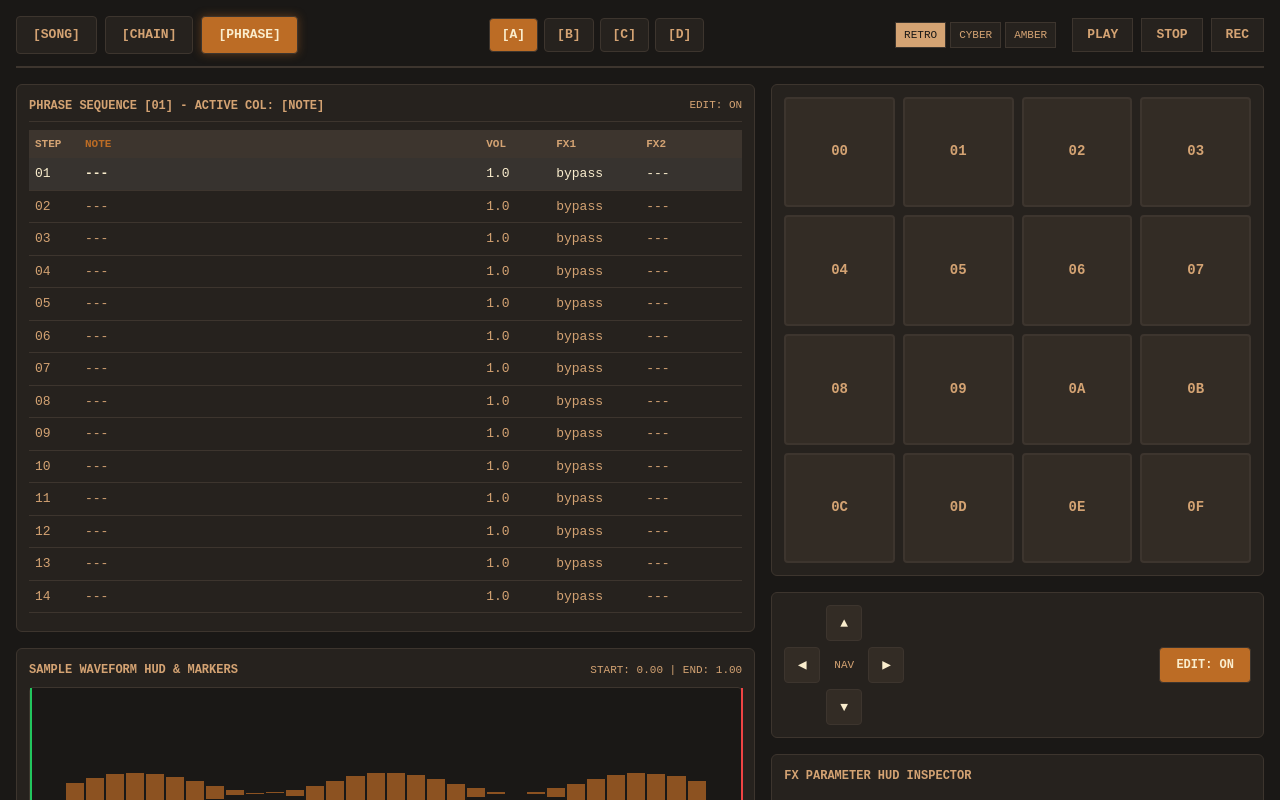
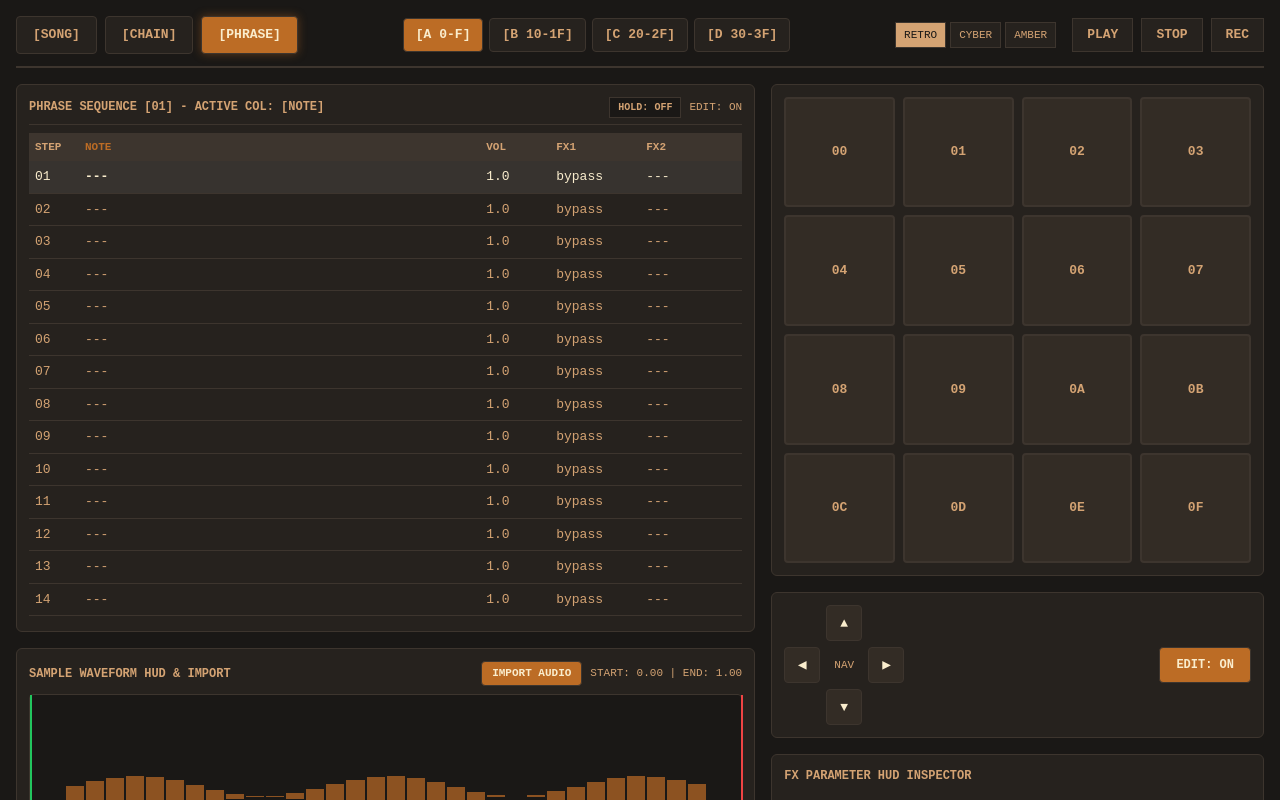
Before and after one commit to patromeo21/bredforge, a React (Vite) app: page / in a window 1280 px wide. Built offline with nearby package versions, Linux system fonts and the light colour scheme.

Commit message:
Update BredForgeCanvas.tsx

```diff
--- a/src/components/canvas/BredForgeCanvas.tsx
+++ b/src/components/canvas/BredForgeCanvas.tsx
@@ -1,5 +1,5 @@
 // ============================================================================
-// STAGE D - FINAL HARDWARE UI OVERHAUL (BredForgeCanvas.tsx)
+// STAGE D - NATIVE CORE INTERFACING & HARDWARE OVERHAUL (BredForgeCanvas.tsx)
 // ============================================================================
 
 import React, { useState, useEffect, useCallback, useRef } from 'react';
@@ -64,6 +64,7 @@ export const BredForgeCanvas: React.FC<BredForgeCanvasProps> = ({
   const [cursorRow, setCursorRow] = useState<number>(0);
   const [cursorCol, setCursorCol] = useState<ColumnType>('NOTE');
   const [isEditMode, setIsEditMode] = useState<boolean>(true);
+  const [isHoldActive, setIsHoldActive] = useState<boolean>(false);
 
   // Sample Waveform & FX Inspector States
   const [sampleStartPoint, setSampleStartPoint] = useState<number>(0.0);
@@ -78,6 +79,7 @@ export const BredForgeCanvas: React.FC<BredForgeCanvasProps> = ({
 
   const [activePadStates, setActivePadStates] = useState<boolean[]>(Array(16).fill(false));
   const canvasRef = useRef<HTMLCanvasElement | null>(null);
+  const fileInputRef = useRef<HTMLInputElement | null>(null);
 
   // Theme Color Configurations
   const themes = {
@@ -179,28 +181,31 @@ export const BredForgeCanvas: React.FC<BredForgeCanvasProps> = ({
     }
   }, [viewMode]);
 
-  // Handle Physical Pad Strike & Live Editing
-  const handlePadPress = useCallback((padIndex: number) => {
+  // Handle 64-Pad Continuous Bank Interfacing & Live Editing
+  const handlePadPress = useCallback((padIdx: number) => {
+    // Calculate absolute 64-pad index offset: A=0, B=16, C=32, D=48
+    const absolutePadIndex = (currentBankIndex * 16) + padIdx;
+
     setActivePadStates((prev) => {
       const next = [...prev];
-      next[padIndex] = true;
+      next[padIdx] = true;
       return next;
     });
 
     setTimeout(() => {
       setActivePadStates((prev) => {
         const next = [...prev];
-        next[padIndex] = false;
+        next[padIdx] = false;
         return next;
       });
     }, 120);
 
     if (onPadTrigger) {
-      onPadTrigger(currentBankIndex, padIndex);
+      onPadTrigger(currentBankIndex, padIdx);
     }
 
     if (audioGraph) {
-      const hexId = AudioGraph.getHexIdFromBank(currentBankIndex, padIndex);
+      const hexId = AudioGraph.getHexIdFromBank(currentBankIndex, padIdx);
       const padConfig = audioGraph.getPadConfig(hexId);
       if (padConfig && padConfig.fxType !== 'bypass') {
         audioGraph.punchInEffect(padConfig.fxType, 0.5);
@@ -216,15 +221,15 @@ export const BredForgeCanvas: React.FC<BredForgeCanvasProps> = ({
         const updatedPhrase = phrase.map((stepItem) => {
           if (stepItem.step === cursorRow + 1) {
             if (cursorCol === 'NOTE') {
-              return { ...stepItem, padId: padIndex };
+              return { ...stepItem, padId: absolutePadIndex };
             } else if (cursorCol === 'VOL') {
-              return { ...stepItem, vol: Math.min(1.0, (padIndex + 1) / 16.0) };
+              return { ...stepItem, vol: Math.min(1.0, (padIdx + 1) / 16.0) };
             } else if (cursorCol === 'FX1') {
-              const commandKey = `X${padIndex < 10 ? '0' + padIndex : padIndex.toString(16).toUpperCase()}`;
-              const resolvedFx: SPFxType = padIndex < 7 ? (TRACKER_FX1_COMMANDS[commandKey as keyof typeof TRACKER_FX1_COMMANDS] || 'bypass') : 'bypass';
+              const commandKey = `X${padIdx < 10 ? '0' + padIdx : padIdx.toString(16).toUpperCase()}`;
+              const resolvedFx: SPFxType = padIdx < 7 ? (TRACKER_FX1_COMMANDS[commandKey as keyof typeof TRACKER_FX1_COMMANDS] || 'bypass') : 'bypass';
               return { ...stepItem, fxType: resolvedFx };
             } else if (cursorCol === 'FX2') {
-              return { ...stepItem, fxParam: (padIndex / 15.0) * 10.0 };
+              return { ...stepItem, fxParam: (padIdx / 15.0) * 10.0 };
             }
           }
           return stepItem;
@@ -250,7 +255,7 @@ export const BredForgeCanvas: React.FC<BredForgeCanvasProps> = ({
     fxParam: null
   }));
 
-  const handlePlayAction = onPlayToggle || onPlay;
+  const handlePlayAction = onPlayToggle || onPlay || (() => {});
   const handleStopAction = onStop || (() => {});
 
   return (
@@ -294,7 +299,7 @@ export const BredForgeCanvas: React.FC<BredForgeCanvasProps> = ({
           ))}
         </div>
 
-        {/* BANK SELECTORS [A], [B], [C], [D] */}
+        {/* INDEPENDENT 64-PAD BANK SELECTORS [A], [B], [C], [D] */}
         <div style={{ display: 'flex', gap: '6px' }}>
           {['A', 'B', 'C', 'D'].map((bankLabel, idx) => (
             <button
@@ -310,7 +315,7 @@ export const BredForgeCanvas: React.FC<BredForgeCanvasProps> = ({
                 borderRadius: '4px',
               }}
             >
-              [{bankLabel}]
+              [{bankLabel} {(idx * 16).toString(16).toUpperCase()}-{(idx * 16 + 15).toString(16).toUpperCase()}]
             </button>
           ))}
         </div>
@@ -392,7 +397,23 @@ export const BredForgeCanvas: React.FC<BredForgeCanvasProps> = ({
 
             <div style={{ display: 'flex', justifyContent: 'space-between', alignItems: 'center', marginBottom: '8px', borderBottom: `1px solid ${currentTheme.border}`, paddingBottom: '6px' }}>
               <span style={{ fontSize: '12px', fontWeight: 'bold' }}>PHRASE SEQUENCE [{activePhraseKey}] - ACTIVE COL: [{cursorCol}]</span>
-              <span style={{ fontSize: '11px' }}>EDIT: {isEditMode ? 'ON' : 'OFF'}</span>
+              <div style={{ display: 'flex', gap: '8px', alignItems: 'center' }}>
+                <button
+                  onClick={() => setIsHoldActive(!isHoldActive)}
+                  style={{
+                    backgroundColor: isHoldActive ? '#eab308' : currentTheme.bg,
+                    color: isHoldActive ? '#000' : currentTheme.text,
+                    border: `1px solid ${currentTheme.border}`,
+                    padding: '2px 8px',
+                    fontSize: '10px',
+                    fontWeight: 'bold',
+                    cursor: 'pointer',
+                  }}
+                >
+                  HOLD: {isHoldActive ? 'LOCKED' : 'OFF'}
+                </button>
+                <span style={{ fontSize: '11px' }}>EDIT: {isEditMode ? 'ON' : 'OFF'}</span>
+              </div>
             </div>
 
             <div style={{ display: 'flex', flexDirection: 'column', flex: 1, overflowY: 'auto' }}>
@@ -440,15 +461,43 @@ export const BredForgeCanvas: React.FC<BredForgeCanvasProps> = ({
             </div>
           </div>
 
-          {/* INTERACTIVE SAMPLE WAVEFORM HUD & RANGE MARKERS */}
+          {/* INTERACTIVE SAMPLE WAVEFORM HUD & AUDIO IMPORT */}
           <div style={{ flex: 1, backgroundColor: currentTheme.panel, border: `1px solid ${currentTheme.border}`, borderRadius: '6px', padding: '12px', display: 'flex', flexDirection: 'column', gap: '8px' }}>
             <div style={{ display: 'flex', justifyContent: 'space-between', alignItems: 'center' }}>
-              <span style={{ fontSize: '12px', fontWeight: 'bold' }}>SAMPLE WAVEFORM HUD & MARKERS</span>
-              <span style={{ fontSize: '11px' }}>START: {sampleStartPoint.toFixed(2)} | END: {sampleEndPoint.toFixed(2)}</span>
+              <span style={{ fontSize: '12px', fontWeight: 'bold' }}>SAMPLE WAVEFORM HUD & IMPORT</span>
+              <div style={{ display: 'flex', gap: '8px', alignItems: 'center' }}>
+                <input
+                  type="file"
+                  ref={fileInputRef}
+                  style={{ display: 'none' }}
+                  accept="audio/*"
+                  onChange={(e) => {
+                    const file = e.target.files?.[0];
+                    if (file && onAudioUpload) {
+                      onAudioUpload(file);
+                    }
+                  }}
+                />
+                <button
+                  onClick={() => fileInputRef.current?.click()}
+                  style={{
+                    backgroundColor: currentTheme.accent,
+                    color: currentTheme.textBright,
+                    border: `1px solid ${currentTheme.border}`,
+                    padding: '3px 10px',
+                    fontSize: '11px',
+                    fontWeight: 'bold',
+                    cursor: 'pointer',
+                    borderRadius: '4px',
+                  }}
+                >
+                  IMPORT AUDIO
+                </button>
+                <span style={{ fontSize: '11px' }}>START: {sampleStartPoint.toFixed(2)} | END: {sampleEndPoint.toFixed(2)}</span>
+              </div>
             </div>
 
             <div style={{ flex: 1, backgroundColor: currentTheme.bg, border: `1px solid ${currentTheme.border}`, borderRadius: '4px', position: 'relative', display: 'flex', alignItems: 'center', justifyContent: 'center' }}>
-              {/* Simulated Waveform Visualizer */}
               <div style={{ width: '90%', height: '40px', display: 'flex', alignItems: 'center', gap: '2px' }}>
                 {Array.from({ length: 32 }).map((_, i) => {
                   const h = Math.sin(i * 0.5) * 50 + 50;
@@ -458,7 +507,6 @@ export const BredForgeCanvas: React.FC<BredForgeCanvasProps> = ({
                 })}
               </div>
 
-              {/* Start & End Range Markers */}
               <div style={{ position: 'absolute', left: `${sampleStartPoint * 100}%`, top: 0, bottom: 0, width: '2px', backgroundColor: '#22c55e' }} />
               <div style={{ position: 'absolute', left: `${sampleEndPoint * 100}%`, top: 0, bottom: 0, width: '2px', backgroundColor: '#ef4444' }} />
             </div>
@@ -496,7 +544,7 @@ export const BredForgeCanvas: React.FC<BredForgeCanvasProps> = ({
         {/* RIGHT COLUMN: TACTILE PADS, D-PAD, & FX INSPECTOR */}
         <div style={{ flex: 2, display: 'flex', flexDirection: 'column', gap: '16px' }}>
 
-          {/* 4x4 TACTILE PAD GRID */}
+          {/* 4x4 TACTILE PAD GRID (BANK-MAPPED) */}
           <div style={{ display: 'grid', gridTemplateColumns: 'repeat(4, 1fr)', gap: '8px', backgroundColor: currentTheme.panel, padding: '12px', border: `1px solid ${currentTheme.border}`, borderRadius: '6px' }}>
             {activePadStates.map((isActive, padIdx) => (
               <button
@@ -509,7 +557,7 @@ export const BredForgeCanvas: React.FC<BredForgeCanvasProps> = ({
                   borderRadius: '4px',
                   color: isActive ? currentTheme.bg : currentTheme.text,
                   fontWeight: 'bold',
-                  fontSize: '14px',
+                  fontSize: '13px',
                   cursor: 'pointer',
                   boxShadow: isActive ? `0 0 12px ${currentTheme.accentGlow}` : 'none',
                   transition: 'background-color 0.05s ease',
@@ -553,7 +601,7 @@ export const BredForgeCanvas: React.FC<BredForgeCanvasProps> = ({
             </div>
           </div>
 
-          {/* FX PARAMETER HUD INSPECTOR (Decapitator Saturation, Timeless Echo, DJFX Looper) */}
+          {/* FX PARAMETER HUD INSPECTOR */}
           <div style={{ flex: 1, backgroundColor: currentTheme.panel, border: `1px solid ${currentTheme.border}`, borderRadius: '6px', padding: '12px', display: 'flex', flexDirection: 'column', gap: '12px' }}>
             <span style={{ fontSize: '12px', fontWeight: 'bold' }}>FX PARAMETER HUD INSPECTOR</span>
 
```
